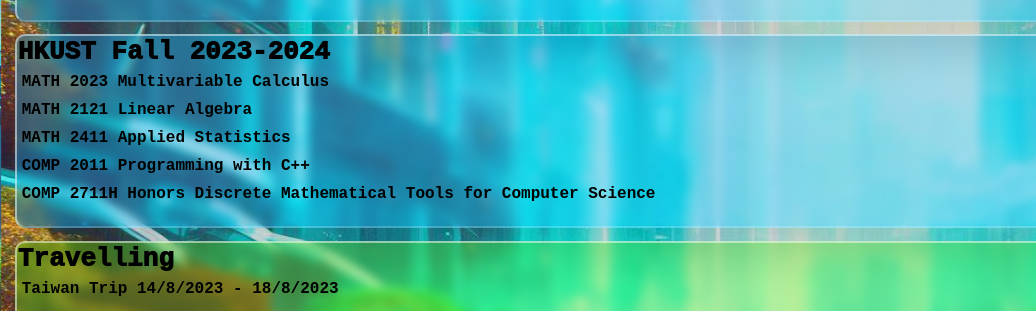
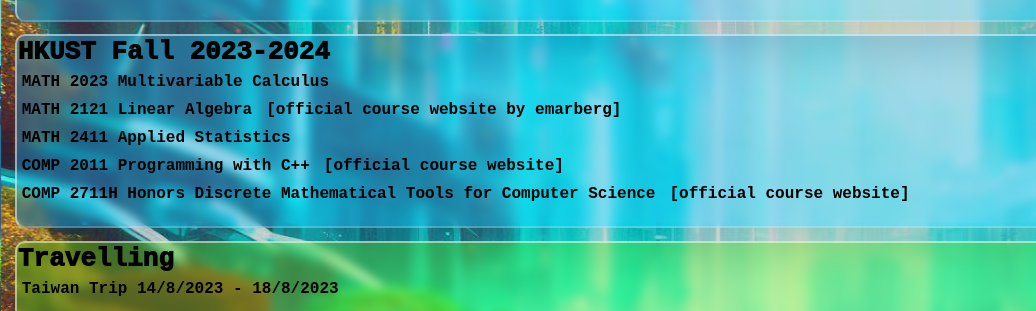
Before and after one commit to Larry1280326/larry128_blog, a plain HTML site: page index.html in a window 1280 px wide. Shown: the part 263-574 px from the top of the page, 0-1036 px from the left. Drawn offline with Linux system fonts and the light colour scheme.

Commit message:
Update index.html

```diff
--- a/index.html
+++ b/index.html
@@ -93,6 +93,12 @@
         target="_blank"
         >MATH 2121 Linear Algebra</a
       >
+      <a
+        class="enlarge-link"
+        href="https://www.math.hkust.edu.hk/~emarberg/teaching/2023/Math2121/index.html"
+        target="_blank"
+        >[official course website by emarberg]</a
+      >
       <br />
       <a
         class="enlarge-link"
@@ -107,12 +113,24 @@
         target="_blank"
         >COMP 2011 Programming with C++</a
       >
+      <a
+        class="enlarge-link"
+        href="https://course.cse.ust.hk/comp2011/"
+        target="_blank"
+        >[official course website]</a
+      >
       <br />
       <a
         class="enlarge-link"
         href="https://drive.google.com/drive/folders/1fOSRe_9ko1Xxc2WQKtPBGbDtLIIRAT0s?usp=drive_link"
         target="_blank"
         >COMP 2711H Honors Discrete Mathematical Tools for Computer Science</a
+      >
+      <a
+        class="enlarge-link"
+        href="https://course.cse.ust.hk/comp2711h/"
+        target="_blank"
+        >[official course website]</a
       >
       <br />
       <br />
```
